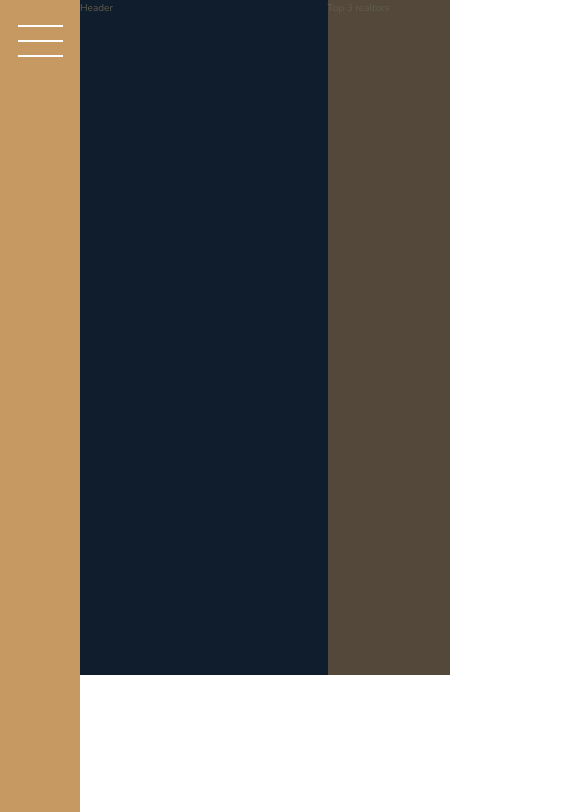
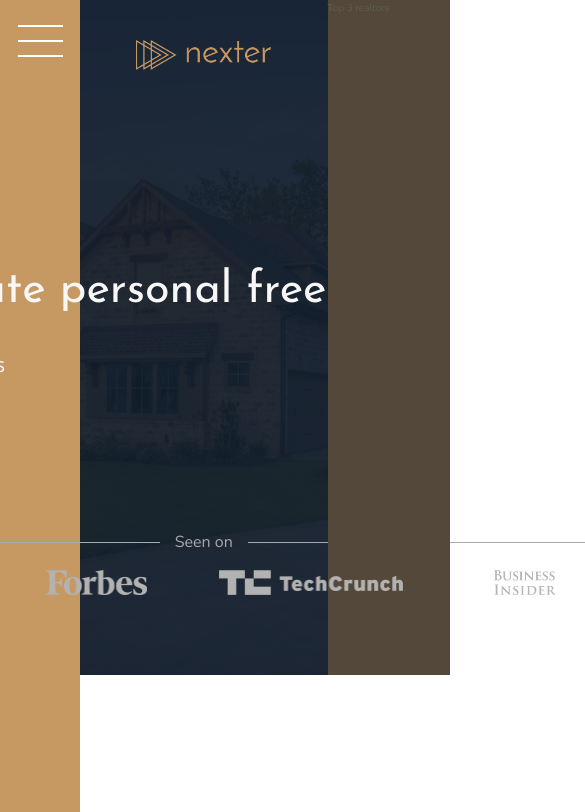
Before and after one commit to pablojack911/advanced-css-course-grid-layout, a website: page index.html in a window 390 px wide. Shown: the top 812 px of the page, 585 px wide, since content can reach past the window. Drawn offline with nearby package versions, Linux system fonts and the light colour scheme.

Commit message:
Header section - missing media queries

```diff
--- a/index.html
+++ b/index.html
@@ -18,7 +18,19 @@
         <button class="nav-btn"></button>
     </div>
 
-    <header class="header">Header</header>
+    <header class="header">
+        <img src="img/logo.png" alt="Nexter logo" class="header__logo">
+        <h3 class="heading-3">Your own home:</h3>
+        <h1 class="heading-1">The ultimate personal freedom</h1>
+        <button class="btn header__button">View your properties</button>
+        <div class="header__seenon-text">Seen on</div>
+        <div class="header__seenon-logos">
+            <img src="img/logo-bbc.png" alt="Seen on logo 1">
+            <img src="img/logo-forbes.png" alt="Seen on logo 2">
+            <img src="img/logo-techcrunch.png" alt="Seen on logo 3">
+            <img src="img/logo-bi.png" alt="Seen on logo 4">
+        </div>
+    </header>
 
     <div class="realtors">Top 3 realtors</div>
 
@@ -334,7 +346,8 @@
             <li class="nav__item"><a href="#" class="nav__link">Come work with us!</a></li>
         </ul>
         <p class="copyright">
-            &copy: Copyright 2021 by Jonas Schmedtmann. Feel free to use this project for your own purposes. This does NOT apply if you plan to produce your own course or tutuarials based on this project.
+            &copy: Copyright 2021 by Jonas Schmedtmann. Feel free to use this project for your own purposes. This does NOT apply if you plan to
+            produce your own course or tutuarials based on this project.
         </p>
     </footer>
 </body>
--- a/sass/_header.scss
+++ b/sass/_header.scss
@@ -1,5 +1,54 @@
 .header {
   background-color: $color-secondary;
+  grid-column: full-start / col-end 6;
+  background-image: linear-gradient(rgba($color-secondary, .93), rgba($color-secondary, .93)), url(../img/hero.jpeg);
+  background-size: cover;
+  background-position: center;
+  padding: 8rem;
+  padding-top: 4rem;
 
-  grid-column: full-start / col-end 6;
+  display: grid;
+  grid-template-rows: 1fr min-content 6rem 1fr;
+  grid-template-columns: max-content;
+  row-gap: 1.5rem;
+  justify-content: center;
+
+  &__logo {
+    height: 3rem;
+    justify-self: center;
+  }
+
+  &__button {
+    align-self: flex-start;
+    justify-self: flex-start;
+  }
+
+  &__seenon-text {
+    display: grid;
+    font-size: 1.6rem;
+    color: $color-grey-light-2;
+    grid-template-columns: 1fr max-content 1fr;
+    gap: 1.5rem;
+    align-items: center;
+
+    &::before,
+    &::after {
+      content: "";
+      height: 1px;
+      display: block;
+      background-color: currentColor;
+    }
+  }
+
+  &__seenon-logos {
+    display: grid;
+    grid-template-columns: repeat(4, 1fr);
+    gap: 3rem;
+    justify-items: center;
+
+    img {
+      height: 2.5rem;
+      filter: brightness(70%);
+    }
+  }
 }
--- a/sass/_typography.scss
+++ b/sass/_typography.scss
@@ -5,6 +5,9 @@
 
 .heading-1 {
     @extend %heading;
+    font-size: 4.5rem;
+    color: $color-grey-light-1;
+    line-height: 1;
 }
 
 .heading-2 {
```
Also changed, not shown: css/style.css.
